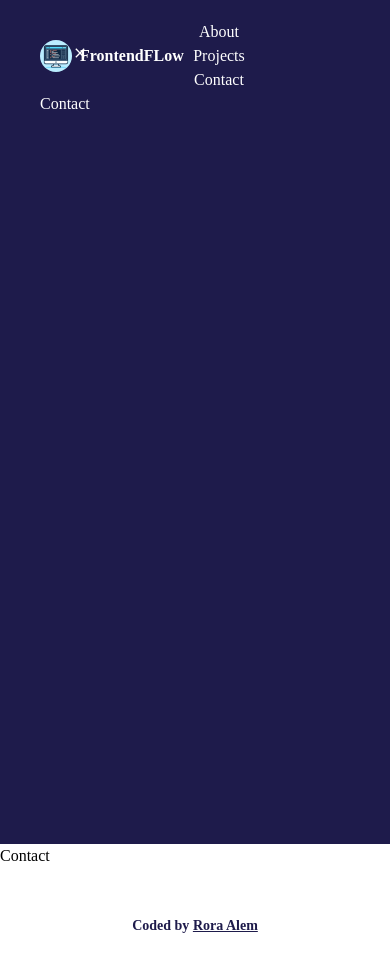
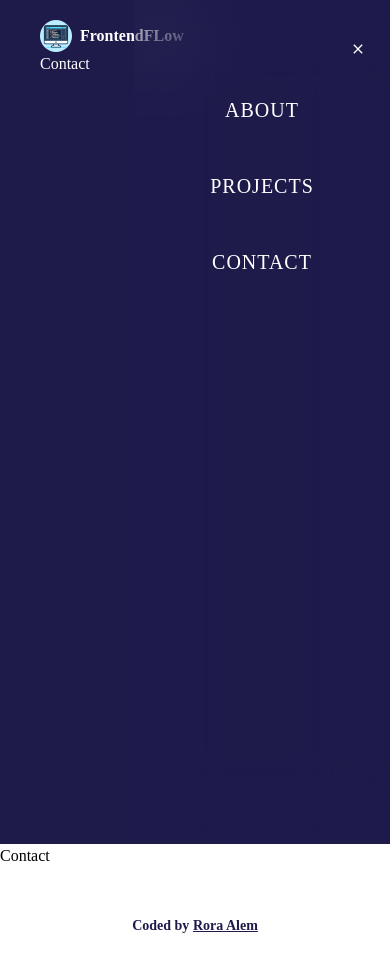
Before and after one commit to Rgit915/frontend-flow, a React (Vite) app: page /contact in a window 390 px wide. Both pictures are taken after a click on the button 342 px from the left and 33 px from the top of the page. Built offline with nearby package versions, Linux system fonts and the light colour scheme.

Commit message:
Add styles for NavLinks

```diff
--- a/src/components/Nav.jsx
+++ b/src/components/Nav.jsx
@@ -18,12 +18,12 @@ const Nav = () => {
       </div>
       <div className="md:hidden">
         <button className="" onClick={toggleMenu}>
-          {isOpen ? <MdClose/> :  <FiMenu />}
+          {isOpen ? <MdClose className={`absolute z-50 `}/> :  <FiMenu />}
         </button>
       </div>
     </nav>
     {isOpen &&
-    <div className="flex flex-col items-center basis-full">
+    <div className="flex flex-col items-center gap-4 space-y-8 p-24 backdrop-blur-2xl  transition ease-in-out duration-300 absolute inset-y-0 right-0 w-64  uppercase text-xl tracking-wider z-40 md:hidden ">
       <NavLinks />
       </div>}
     </>
```
